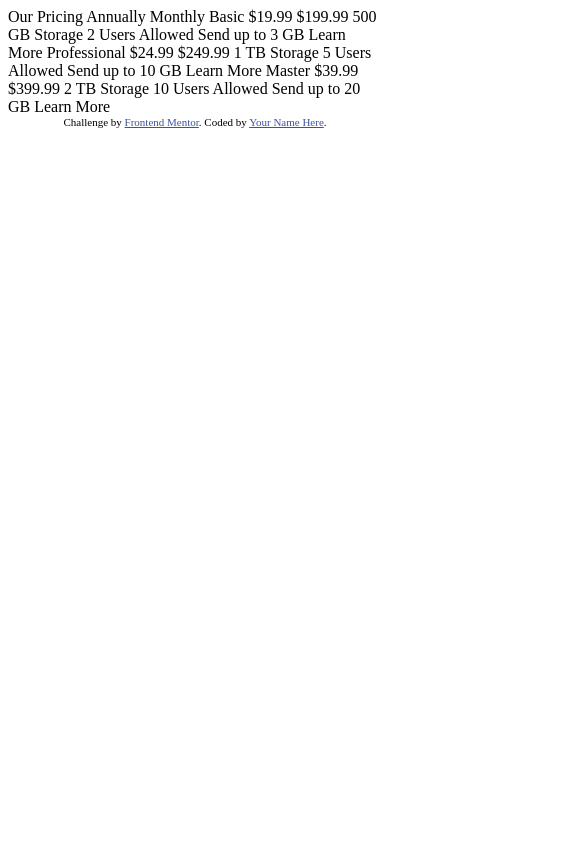
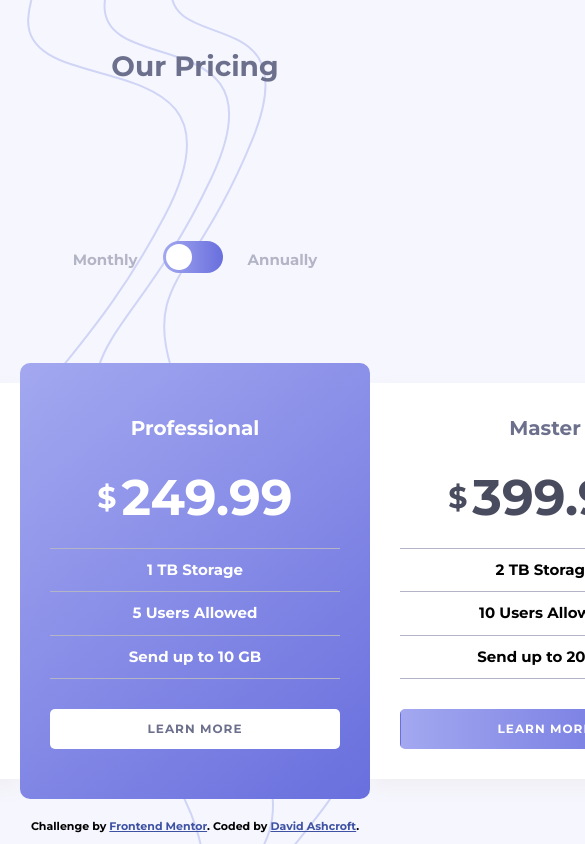
Before and after one commit to Kung-fu-Dave/FEM-Pricing-component-with-toggle, a plain HTML site: page index.html in a window 390 px wide. Shown: the top 844 px of the page, 585 px wide, since content can reach past the window. Drawn offline with Linux system fonts and the light colour scheme.

Commit message:
first draft
Missing mobile

```diff
--- a/index.html
+++ b/index.html
@@ -5,8 +5,11 @@
   <meta name="viewport" content="width=device-width, initial-scale=1.0"> <!-- displays site properly based on user's device -->
 
   <link rel="icon" type="image/png" sizes="32x32" href="./images/favicon-32x32.png">
+  <link href="https://fonts.googleapis.com/css?family=Montserrat:400,700&display=swap" rel="stylesheet">
+  <link href="reset.css" rel="stylesheet">
+  <link href="main.css" rel="stylesheet">
 
-  <title>Frontend Mentor | [Challenge Name Here]</title>
+  <title>Frontend Mentor | Pricing Component With Toggle</title>
 
   <!-- Feel free to remove these styles or customise in your own stylesheet 👍 -->
   <style>
@@ -16,37 +19,60 @@
 </head>
 <body>
 
-  Our Pricing
-  Annually
-  Monthly
+  <header>
+    <h1>Our Pricing</h1>
+  </header>
 
-  Basic
-  &dollar;19.99
-  &dollar;199.99
-  500 GB Storage
-  2 Users Allowed
-  Send up to 3 GB
-  Learn More
+  <label class="monthly" for="price-toggle">Annually</label>
+  <label class="annually" for="price-toggle">Monthly</label>
+  <input id="price-toggle" type="checkbox" />
+  <label class="faux-checkbox" for="price-toggle"></label>
 
-  Professional
-  &dollar;24.99
-  &dollar;249.99
-  1 TB Storage
-  5 Users Allowed
-  Send up to 10 GB
-  Learn More
+  <main>
+    <article class="card card-basic pre-featured">
+      <h2>Basic</h2>
+      <div class="price">
+        <span class="monthly"><small>&dollar;</small>19.99</span>
+        <span class="annually"><small>&dollar;</small>199.99</span>
+      </div>
+      <ul>
+        <li>500 GB Storage</li>
+        <li>2 Users Allowed</li>
+        <li>Send up to 3 GB</li>
+      </ul>
+      <a href="#" class="btn">Learn More</a>
+    </article>
+    <article class="card card-professional featured">
+      <h2>Professional</h2>
+      <div class="price">
+        <span class="monthly"><small>&dollar;</small>24.99</span>
+        <span class="annually"><small>&dollar;</small>249.99</span>
+      </div>
+      <ul>
+        <li>1 TB Storage</li>
+        <li>5 Users Allowed</li>
+        <li>Send up to 10 GB</li>
+      </ul>
+      <a href="#" class="btn">Learn More</a>
+    </article>
+    <article class="card card-master post-featured">
+      <h2>Master</h2>
+      <div class="price">
+        <span class="monthly"><small>&dollar;</small>39.99</span>
+        <span class="annually"><small>&dollar;</small>399.99</span>
+      </div>
+      <ul>
+        <li>2 TB Storage</li>
+        <li>10 Users Allowed</li>
+        <li>Send up to 20 GB</li>
+      </ul>
+      <a href="#" class="btn">Learn More</a>
+    </article>
+</main>
 
-  Master
-  &dollar;39.99
-  &dollar;399.99
-  2 TB Storage
-  10 Users Allowed
-  Send up to 20 GB
-  Learn More
-
-  <div class="attribution">
+  <footer class="attribution">
     Challenge by <a href="https://www.frontendmentor.io?ref=challenge" target="_blank">Frontend Mentor</a>.
-    Coded by <a href="#">Your Name Here</a>.
-  </div>
+    Coded by <a href="https://www.dashcroft.co.uk">David Ashcroft</a>.
+  </footer>
 </body>
 </html>
--- /dev/null
+++ b/main.scss
@@ -0,0 +1,203 @@
+// Layout
+
+$widthMobile: 375px;
+$widthDesktop: 1440px;
+
+// Colors
+/// Primary
+@mixin linear-gradient($deg){
+  background: linear-gradient($deg, hsl(236, 72%, 79%), hsl(237, 63%, 64%));
+}
+
+/// Neutral
+$vLightBlue: hsl(240, 78%, 98%);
+$lightBlue: hsl(234, 14%, 74%);
+$blue: hsl(233, 13%, 49%);
+$darkBlue: hsl(232, 13%, 33%);
+
+// Typography
+/// Body Copy
+body{
+  display:flex;
+  align-items: center;
+  justify-content: center;
+  flex-flow: row wrap;
+  font-size: 15px;
+  font-family: 'Montserrat', sans-serif;
+  font-weight: 700;
+  background-color: $vLightBlue;
+  background-image:url(images/bg-top.svg), url(images/bg-bottom.svg);
+  background-repeat: no-repeat, no-repeat;
+  background-position: right top, left bottom;
+  background-size: 375px 658px, 353px 304px;
+  header,main,footer{
+    flex: 1 1 100%;
+  }
+}
+
+h1{
+  color: $blue;
+  font-size:28px;
+}
+
+h2{
+  color: $blue;
+  font-size:20px;
+  margin-bottom:30px;
+}
+
+header{
+  margin:0px auto 65px;
+  text-align:center;
+  order:1;
+}
+
+label{
+  color: $lightBlue;
+  &.annually,&.monthly{
+    margin-top:6px;
+  }
+  &.annually{ order:2; }
+  &.monthly{ order:4; }
+}
+
+.faux-checkbox{
+  order:3;
+  width:60px;
+  height: 32px;
+  @include linear-gradient(90deg);
+  border-radius: 16px;
+  margin: 0 25px;
+  padding: 3px;
+  &:before{
+    content:'';
+    display:block;
+    height:26px;
+    width:26px;
+    background:white;
+    border-radius:14px;
+    transition: all 0.2s;
+    will-change: transform;
+  }
+}
+
+#price-toggle{
+  display:none;
+  & + .faux-checkbox + main .price .annually{ display:flex; }
+  &:checked {
+    & + .faux-checkbox + main .price .annually{ display:none; }
+    & + .faux-checkbox + main .price .monthly{ display:flex; }
+    & + .faux-checkbox{
+      &:before{
+        transform: translateX(100%);
+      }
+    }
+  }
+}
+
+main{
+  order:5;
+  margin:0 auto;
+  display:flex;
+  align-items: center;
+  justify-content: center;
+  article{
+    flex: 0 0 350px;
+    text-align: center;
+  }
+}
+
+.card{
+  padding:30px;
+  background:white;
+  border-radius: 10px;
+  box-shadow: 0px 8px 20px lighten($lightBlue, 20%);
+  &.featured{
+    box-shadow: none;
+    position: relative;
+    z-index: 2;
+    padding-top: 50px;
+    padding-bottom: 50px;
+    @include linear-gradient(140deg);
+    h2,ul,.price span{
+      color: white;
+    }
+    ul{
+      li{
+        border-color: $lightBlue!important;
+      }
+    }
+    .btn{
+      background: white;
+      color: $blue;
+      &:hover{
+        color: white;
+        border-color: white;
+      }
+    }
+  }
+  &.pre-featured{
+    border-bottom-right-radius: 0px;
+    border-top-right-radius: 0px;
+  }
+  &.post-featured{
+    border-bottom-left-radius: 0px;
+    border-top-left-radius: 0px;
+  }
+  .price{
+    margin-top:0px;
+    margin-bottom: 25px;
+    line-height: 1;
+    span{
+      display:none;//overridden by main class
+      align-items: center;
+      font-size: 50px;
+      color: $darkBlue;
+      justify-content: center;
+      small{
+        margin-right: 5px;
+        font-size: 0.6em;
+      }
+    }
+  }
+  ul{
+    list-style-type: none;
+    margin:0 0 30px;
+    padding:0;
+    li{
+      border-bottom:1px solid $lightBlue;
+      padding: 10px;
+      &:first-child{
+        border-top:1px solid $lightBlue;
+      }
+    }
+  }
+  .btn{
+    display:flex;
+    justify-content: center;
+    align-items: center;
+    @include linear-gradient(90deg);
+    color: white;;
+    text-transform: uppercase;
+    letter-spacing: 1px;
+    text-decoration: none;
+    font-size: 12px;
+    height: 40px;
+    border-radius: 5px;
+    border:1px solid transparent;
+    transition: 0.2s all;
+    &:hover{
+      background:transparent;
+      color: $blue;
+      border-color: $blue;
+    }
+  }
+}
+
+footer{
+  order:6;
+  position: absolute;
+  bottom:10px;
+  width: 100%;
+  left:0px;
+}
--- /dev/null
+++ b/reset.css
@@ -0,0 +1,78 @@
+/* Box sizing rules */
+*,
+*::before,
+*::after {
+  box-sizing: border-box;
+}
+
+/* Remove default padding */
+ul[class],
+ol[class] {
+  padding: 0;
+}
+
+/* Remove default margin */
+body,
+h1,
+h2,
+h3,
+h4,
+p,
+ul[class],
+ol[class],
+li,
+figure,
+figcaption,
+blockquote,
+dl,
+dd {
+  margin: 0;
+}
+
+/* Set core body defaults */
+body {
+  min-height: 100vh;
+  scroll-behavior: smooth;
+  text-rendering: optimizeSpeed;
+  line-height: 1.5;
+}
+
+/* Remove list styles on ul, ol elements with a class attribute */
+ul[class],
+ol[class] {
+  list-style: none;
+}
+
+/* A elements that don't have a class get default styles */
+a:not([class]) {
+  text-decoration-skip-ink: auto;
+}
+
+/* Make images easier to work with */
+img {
+  max-width: 100%;
+  display: block;
+}
+
+/* Natural flow and rhythm in articles by default */
+article > * + * {
+  margin-top: 1em;
+}
+
+/* Inherit fonts for inputs and buttons */
+input,
+button,
+textarea,
+select {
+  font: inherit;
+}
+
+/* Remove all animations and transitions for people that prefer not to see them */
+@media (prefers-reduced-motion: reduce) {
+  * {
+    animation-duration: 0.01ms !important;
+    animation-iteration-count: 1 !important;
+    transition-duration: 0.01ms !important;
+    scroll-behavior: auto !important;
+  }
+}
```
Also changed, not shown: main.css (added), 1 other file.
